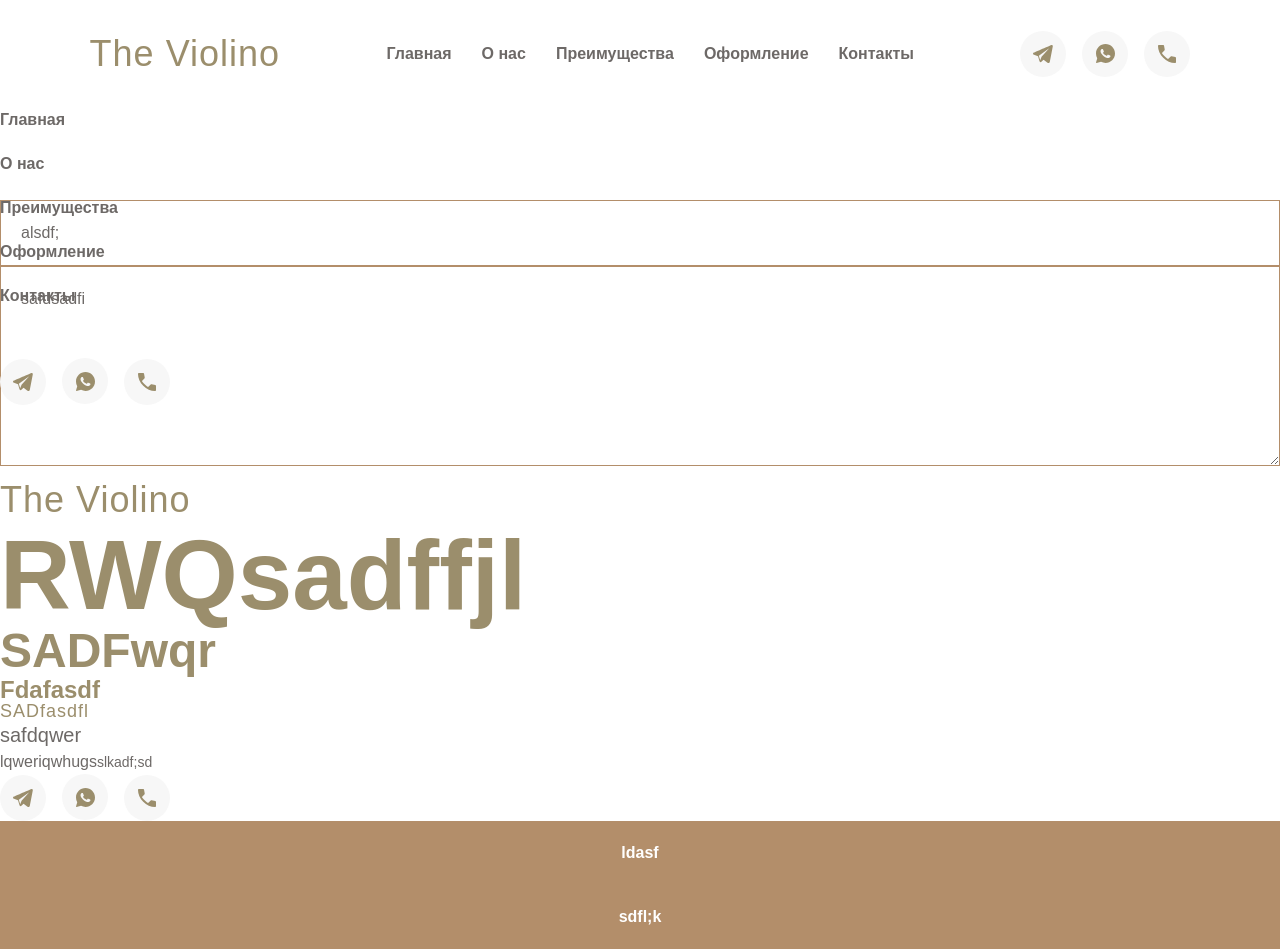
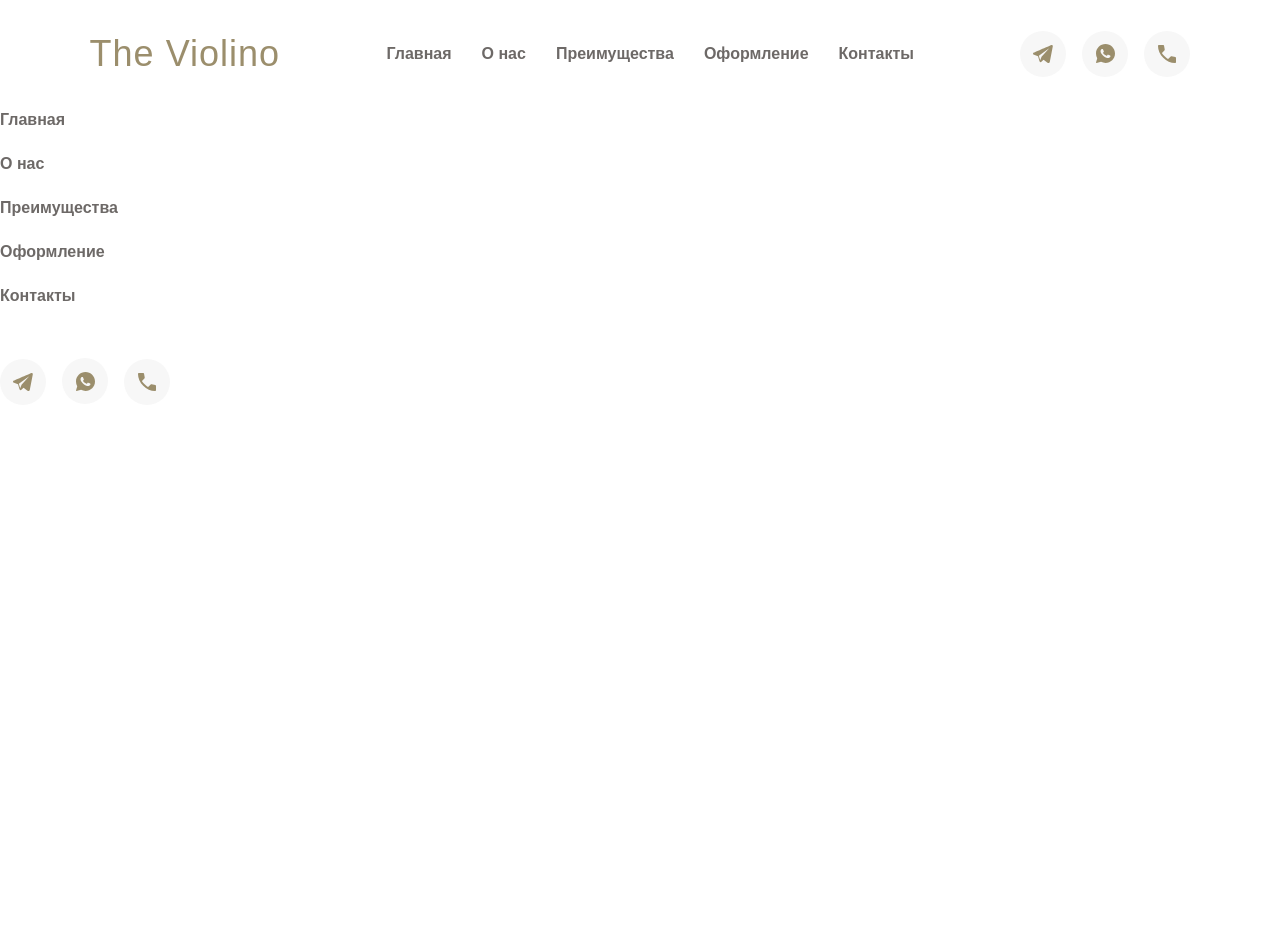
Before and after one commit to Goratsy/Violino, a React (Vite) app: page / in a window 1280 px wide. After the commit the page ends 800 px from the top, so only its background shows below. Built offline with nearby package versions, Linux system fonts and the light colour scheme.

Commit message:
Adding empty components of sections

```diff
--- /dev/null
+++ b/src/components/componentsOfPages/user/Main/HomeSection/HomeSection.tsx
@@ -0,0 +1,11 @@
+import { FC } from "react";
+
+const HomeSection: FC = () => {
+    return (
+        <>
+
+        </>
+    );
+}
+
+export default HomeSection;
--- a/src/pages/user/Landing.tsx
+++ b/src/pages/user/Landing.tsx
@@ -1,40 +1,13 @@
 import { FC } from "react";
 import Header from "../../components/componentsOfPages/user/Header/Header";
-import ButtonLink from "../../components/UI/button/ButtonLink";
-import ButtonSubmit from "../../components/UI/button/ButtonSubmit";
-import Input from "../../components/UI/input/Input";
-import Logo from "../../components/UI/logo/Logo";
-import H1 from "../../components/UI/text/H1";
-import H2 from "../../components/UI/text/H2";
-import H4 from "../../components/UI/text/H4";
-import HeadingOfSection from "../../components/UI/text/HeadingOfSection";
-import Subtitle from "../../components/UI/text/Subtitle";
-import TextFooter from "../../components/UI/text/TextFooter";
-import TextMain from "../../components/UI/text/TextMain";
-import Textarea from "../../components/UI/textarea/Textarea";
-import NetworkLinks from "../../components/UI/networkLinks/NetworkLinks";
+import HomeSection from "../../components/componentsOfPages/user/Main/HomeSection/HomeSection";
 
 const Landing: FC = () => {
     return (
         <>
             <Header />
-            <main className="overflow-hidden">
-                <section className="pt-[200px]">
-
-                    <Input placeholder="alsdf;"></Input>
-                    <Textarea placeholder="safdsadfi"></Textarea>
-                    <Logo></Logo>
-                    <H1>RWQsadffjl</H1>
-                    <H2>SADFwqr</H2>
-                    <H4>Fdafasdf</H4>
-                    <HeadingOfSection>SADfasdfl</HeadingOfSection>
-                    <Subtitle>safdqwer</Subtitle>
-                    <TextMain>lqweriqwhugs</TextMain>
-                    <TextFooter>slkadf;sd</TextFooter>
-                    <NetworkLinks></NetworkLinks>
-                    <ButtonLink>ldasf</ButtonLink>
-                    <ButtonSubmit>sdfl;k</ButtonSubmit>
-                </section>
+            <main className="">
+                <HomeSection/>
             </main>
 
         </>
```
Also changed, not shown: src/components/componentsOfPages/user/Main/AboutSection/AboutSection.tsx (added, +11 -0 lines), src/components/componentsOfPages/user/Main/AdvantagesSection/AdvantagesSection.tsx (added, +11 -0 lines), src/components/componentsOfPages/user/Main/FormalisationSection/FormalisationSection.tsx (added, +11 -0 lines).
